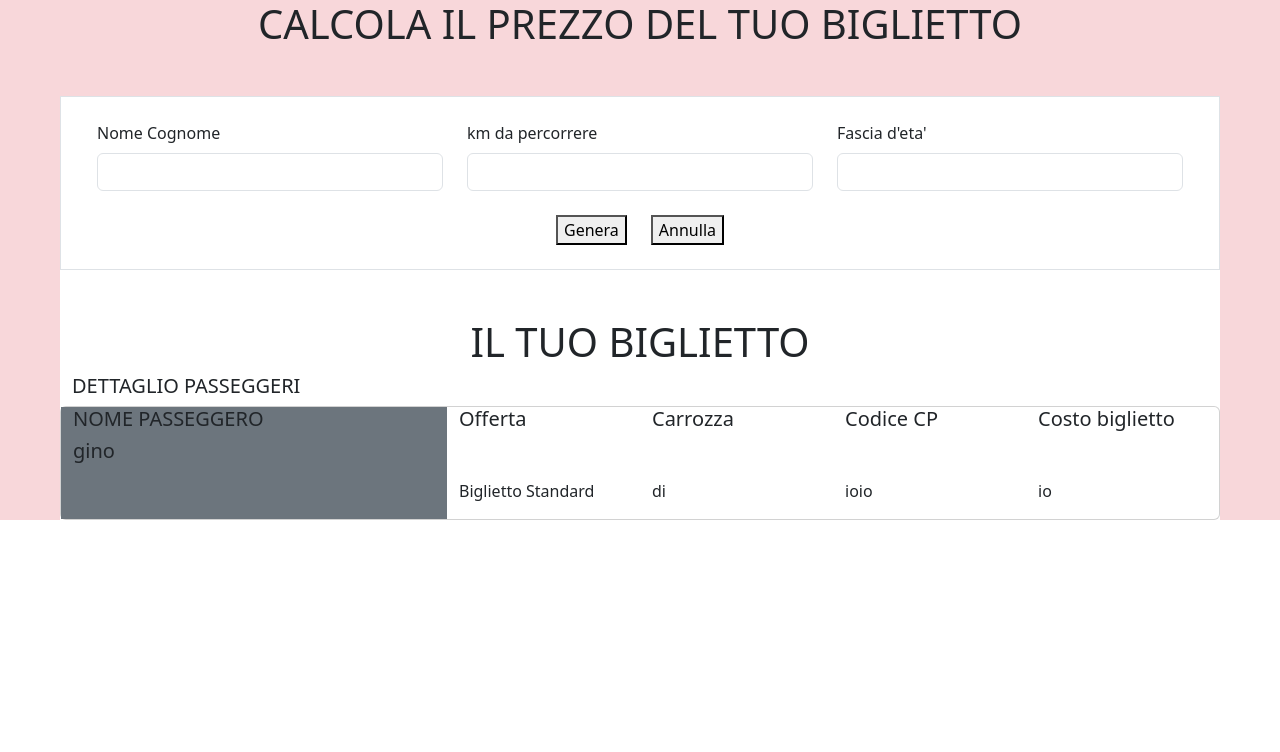
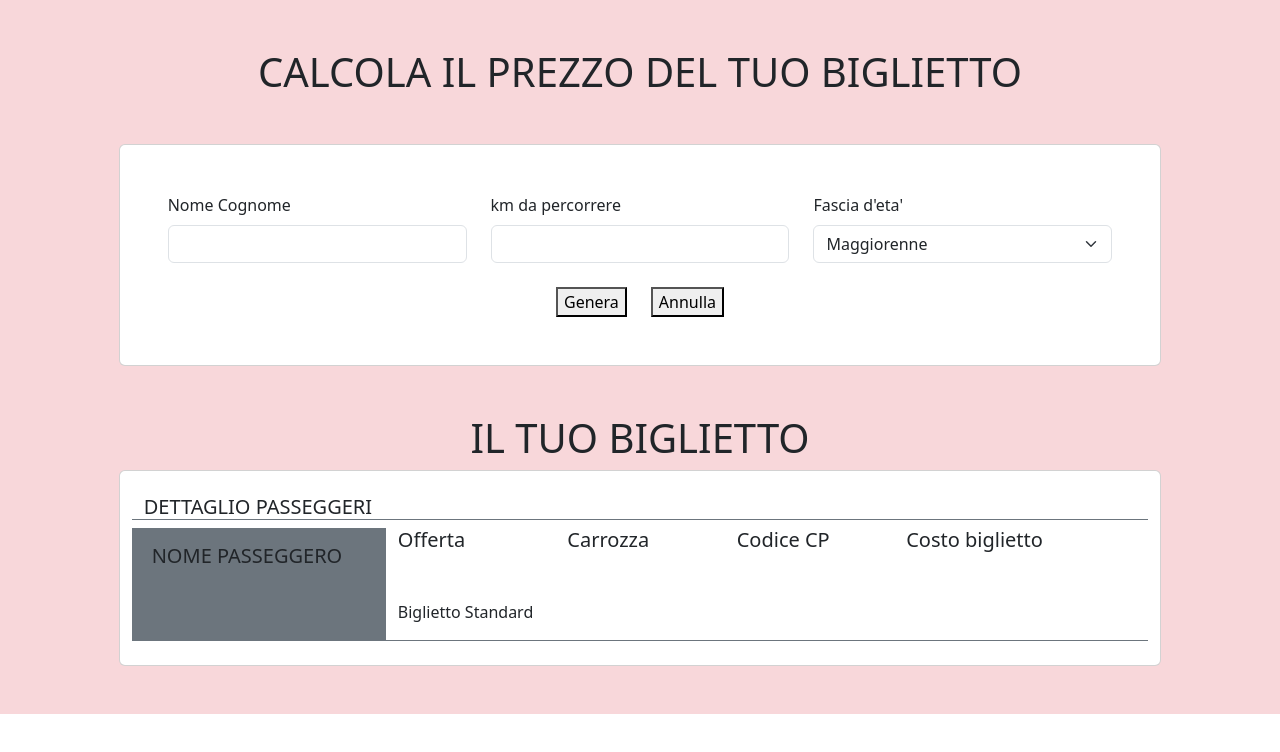
Before and after one commit to ritaurbani/js-biglietto-treno-form, a plain HTML site: page index.html in a window 1280 px wide. Drawn offline with nearby package versions, Linux system fonts and the light colour scheme.

Commit message:
feat: layout and calculation done-to be reviewed

```diff
--- a/index.html
+++ b/index.html
@@ -10,13 +10,15 @@
 </head>
 
 <body>
-    <div class="container-fluid bg-danger-subtle">
+    <div class="container-fluid bg-danger-subtle py-5 ">
         <!-- <div class="text-center py-5"></div> -->
-        <h1 class="d-flex justify-content-center">CALCOLA IL PREZZO DEL TUO BIGLIETTO</h1>
-        <div class="row m-5 bg-white">
-            <div class="col-12">
+        <h1 class="text-center mb-5">CALCOLA IL PREZZO DEL TUO BIGLIETTO</h1>
+
+        <div class="row justify-content-center">
+            <div class="col-12 col-md-10">
+                <div class="card p-5">
                     <form action="" id="user-form">
-                    <div class="row align-items-center p-4 border">
+                        <div class="row">
                             <div class="col-md-4">
                                 <label class="form-label" for="name">Nome Cognome</label>
                                 <input class="form-control" type="text" id="name" name="name">
@@ -27,7 +29,11 @@
                             </div>
                             <div class="col-md-4">
                                 <label class="form-label" for="age">Fascia d'eta'</label>
-                            <input class="form-control" type="number" id="age" name="age">
+                                <!-- <input class="form-control" type="number" id="age" name="age"> -->
+                                <select class="form-select" name="age" id="age">
+                                    <option value="maggiorenne">Maggiorenne</option>
+                                    <option value="over65.">Sopra i 65 anni</option>
+                                </select>
                             </div>
                             <div class="col mt-4 gap-4 d-flex justify-content-center">
                                 <button id="submit-btn" type="submit">Genera</button>
@@ -36,18 +42,19 @@
                         </div>
                     </form>
                 </div>
-
+            </div>
+        </div>
         <!--Ticket-->
 
         <h1 class="d-flex justify-content-center mt-5">IL TUO BIGLIETTO</h1>
-
-            <h5>DETTAGLIO PASSEGGERI</h5>
-
-            <div class="card">
-                <div class="row">
-                    <div class="col-md-4 bg-secondary">
-                        <h5>NOME PASSEGGERO</h5>
-                        <h5 class="name-card">gino </h5>
+        <div class="row justify-content-center">
+            <div class="col-12 col-md-10">
+                <div class="card p-4">
+                    <div class="row border-bottom border-secondary">
+                        <h5 class="border-bottom border-secondary">DETTAGLIO PASSEGGERI</h5>
+                        <div class="col-md-3 bg-secondary">
+                            <h5 class="pt-3 px-2">NOME PASSEGGERO</h5>
+                            <h5 class="name-card px-2"> </h5>
                         </div>
                         <div class="col-md-2">
                             <h5>Offerta</h5>
@@ -55,29 +62,21 @@
                         </div>
                         <div class="col-md-2">
                             <h5>Carrozza</h5>
-                        <p class="mt-5 carrozza-card"> di</p>
+                            <p class="mt-5 carrozza-card"> </p>
                         </div>
                         <div class="col-md-2">
                             <h5>Codice CP</h5>
-                        <p class="mt-5 cp-card">ioio </p>
+                            <p class="mt-5 cp-card"></p>
                         </div>
-                    <div class="col-md-2">
+                        <div class="col-md-3">
                             <h5>Costo biglietto</h5>
-                        <p class="mt-5 finalPrice-card">io </p>
+                            <p class="mt-5 finalPrice-card"></p>
                         </div>
-
-
-
-
-
+                    </div>
+                </div>
             </div>
         </div>
 
-
-
-            <!-- row - container -->
-        </div>
-    </div>
         <script src="./js/script.js"></script>
 </body>
 
--- a/js/script.js
+++ b/js/script.js
@@ -4,7 +4,6 @@ const formElement = document.getElementById("user-form");
 const nameInputElement = document.getElementById("name");
 const ageInputElement = document.getElementById("age");
 const kmInputElement = document.getElementById("km");
-
 // console.log(formElement,nameInputElement, ageInputElement,kmInputElement)
 
 //Preleviamo Elementi della CARD
@@ -13,64 +12,47 @@ const carrozzaElem = document.querySelector(".carrozza-card");
 const cpElem = document.querySelector(".cp-card");
 const finalPriceElem = document.querySelector(".finalPrice-card");
 
-//FUNZIONI
-
-//ESECUZIONE LOGICA - Carrozza#
+//FUNZIONI - Carrozza# / CP Code
 function getRandomInt(min, max) {
     return Math.floor(Math.random() * (max - min + 1) + min);
 }
 
-// const carrozzaNumber = getRandomInt(1, 10);
-// const cpNumber = getRandomInt(99998,99999)
-
-
-
-//ESECUZIONE LOGICA - CP Code
-
-
-
-//ESECUZIONE LOGICA - Final Price
-
-
+//EVENT-LISTENER
 formElement.addEventListener("submit", function (event) {
     console.log(event);
     event.preventDefault();
 
     const name = nameInputElement.value.trim();//Salvo valori dell input
-    const age = parseInt(ageInputElement.value.trim());
+    const age = ageInputElement.value.trim();
     const km = parseInt(kmInputElement.value.trim());
 
 //INVOCO FUNZIONI
-
     const carrozzaNumber = getRandomInt(1, 10);
     console.log(carrozzaNumber);
-    const cpNumber = getRandomInt(99998, 99999);
+    const cpNumber = getRandomInt(1, 99999);
     console.log(cpNumber);
 
-    const ticketPrice = km * 0.21              // Definire prezzo biglietto: in base ai km(0.21 al km)
+//Final Price
+    const ticketPrice = km * 0.21
     console.log(ticketPrice);
 
-    let finalPrice;                                          // Dichiaro la variabile del prezzo finale
+    let finalPrice;
 
-    if (age < 18) {
-        const discountedPrice20 = ticketPrice / 100 * 20;    // Se l'eta'utente e'minore di 18, applica sconto 20% a prezzo biglietto - (prezzo biglietto / 100 * 20)
-        finalPrice = ticketPrice - discountedPrice20;        //Calcolare prezzo finale sottraendo sconto a prezzo biglietto
-    } else if (age > 65) {
-        const discountedPrice40 = ticketPrice / 100 * 40;    // Se l'eta'utente e'maggiore di 65, applica sconto 40% a prezzo biglietto - (prezzo biglietto / 100 * 40)
-        finalPrice = ticketPrice - discountedPrice40;        //Calcolare prezzo finale sottraendo sconto a prezzo biglietto
+    if (age === "maggiorenne") {
+        const discountedPrice20 = ticketPrice / 100 * 20;
+        finalPrice = ticketPrice - discountedPrice20;
+    } else if (age === "Sopra i 65") {
+        const discountedPrice40 = ticketPrice / 100 * 40;
+        finalPrice = ticketPrice - discountedPrice40;
     } else {
         finalPrice = ticketPrice;
     }
-    //OUTPUT
-    const finalTicketPrice = finalPrice.toFixed(2);  // Round to 2 decimal places
-    console.log(finalTicketPrice);                    // Log the final price
-        // Display in the HTML element
+    const finalTicketPrice = finalPrice.toFixed(2);
+    console.log(finalTicketPrice);
 
-    //Stampa valori degli elementi in pagina
+    // Display values in the HTML ticket
     nameElem.innerHTML = name;
     carrozzaElem.innerHTML = carrozzaNumber;
     cpElem.innerHTML = cpNumber;
     finalPriceElem.innerHTML = `${finalTicketPrice} €`;
-
-
 })
```
Lines whose indentation alone changed are shown as unchanged.
